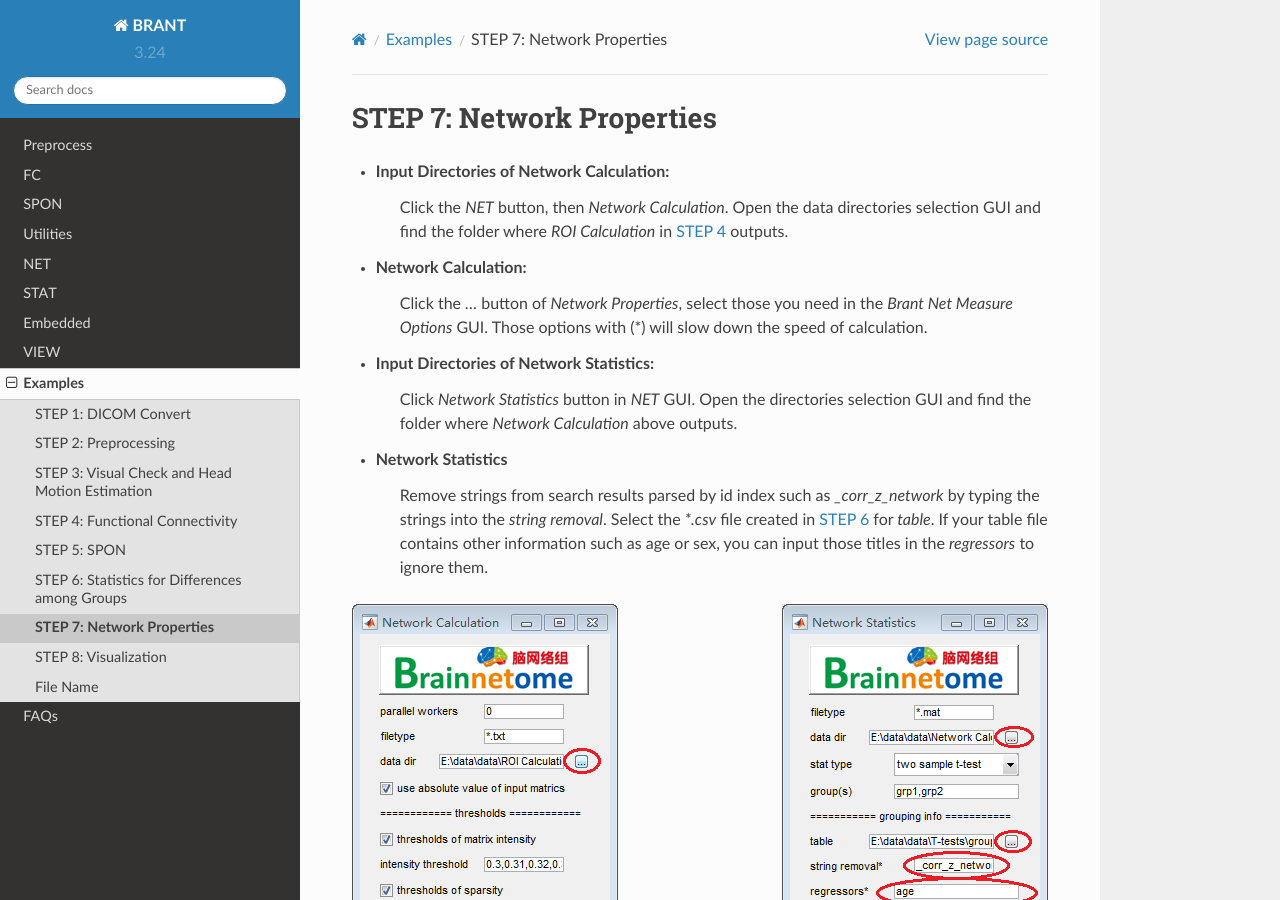
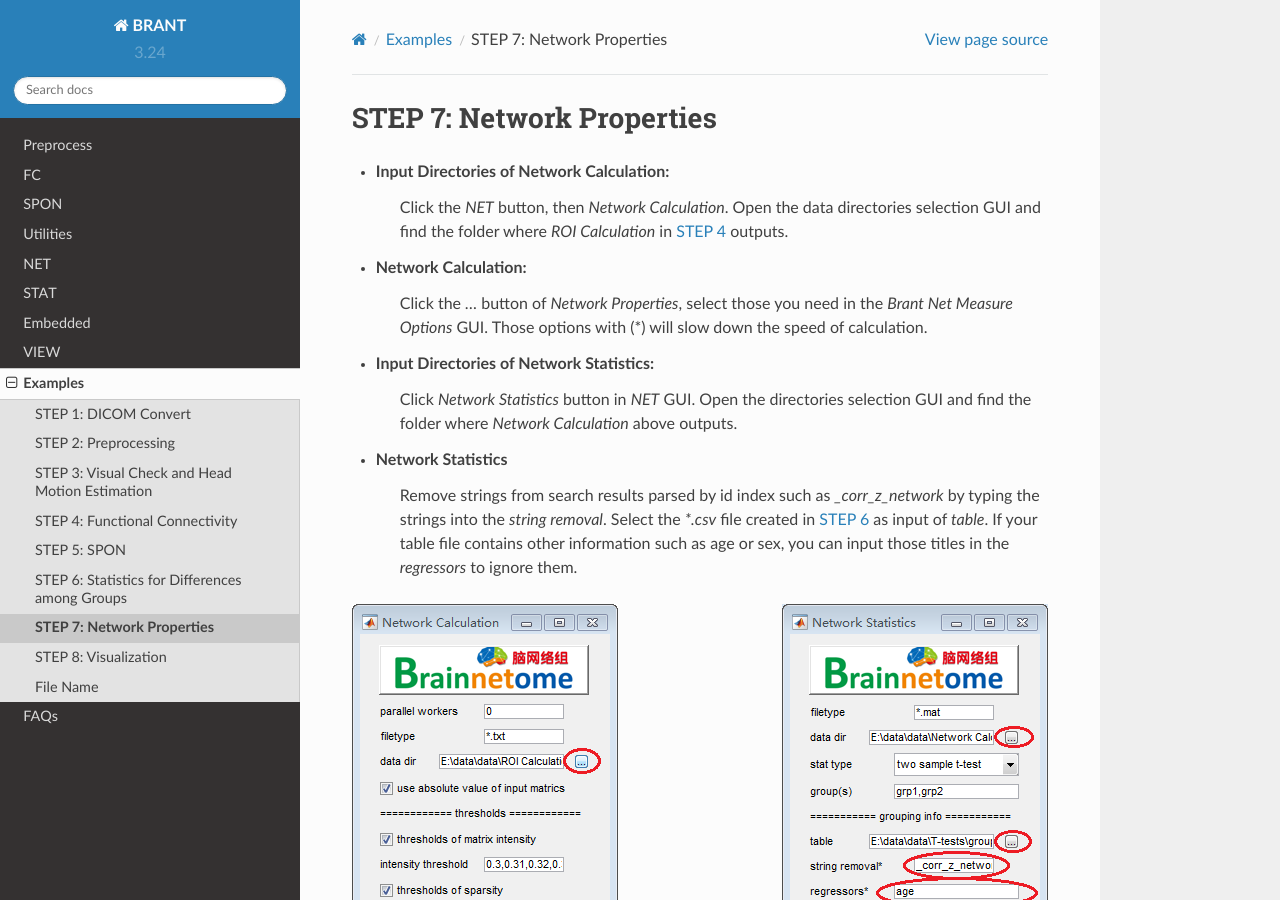
Before and after one commit to YongLiuLab/brant, a Sphinx documentation site: the page built from source/example_7.txt, in a window 1280 px wide and 900 px high. Built offline with Sphinx 7.4.7 and the Read the Docs theme 2.0.0, drawn with Linux system fonts in a browser that asks for light colours.

Commit message:
slightly change

```diff
--- a/source/FAQs.txt
+++ b/source/FAQs.txt
@@ -51,7 +51,6 @@ How to Format Tables Correctly
 	subj3  stage2  center1  30    1
 	subj4  stage2  center2  25    2
 	====== ======= ======== ===== =============
-
 
     * STEP 8 => VIEW => Network Visualization => node
 	======= ======= ======= ======= ======= ======
--- a/source/example_7.txt
+++ b/source/example_7.txt
@@ -10,7 +10,7 @@ STEP 7: Network Properties
     Click *Network Statistics* button in *NET* GUI.	Open the directories selection GUI and find the folder where *Network Calculation* above outputs.
 
 * **Network Statistics**
-	Remove strings from search results parsed by id index such as *_corr_z_network* by typing the strings into the *string removal*. Select the *\*.csv* file created in `STEP 6`_ for *table*. If your table file contains other information such as age or sex, you can input those titles in the *regressors* to ignore them.
+	Remove strings from search results parsed by id index such as *_corr_z_network* by typing the strings into the *string removal*. Select the *\*.csv* file created in `STEP 6`_ as input of *table*. If your table file contains other information such as age or sex, you can input those titles in the *regressors* to ignore them.
 
 .. figure:: _images/step7_Network_Calculation.png
    :align: left
```
